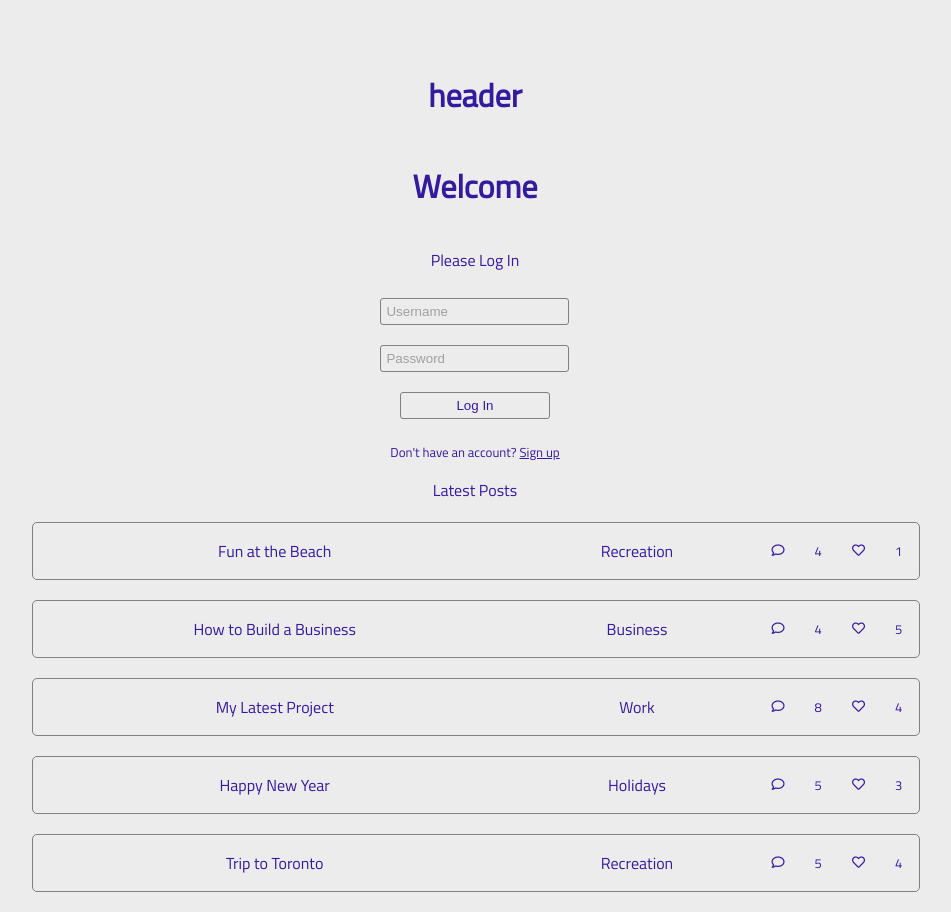
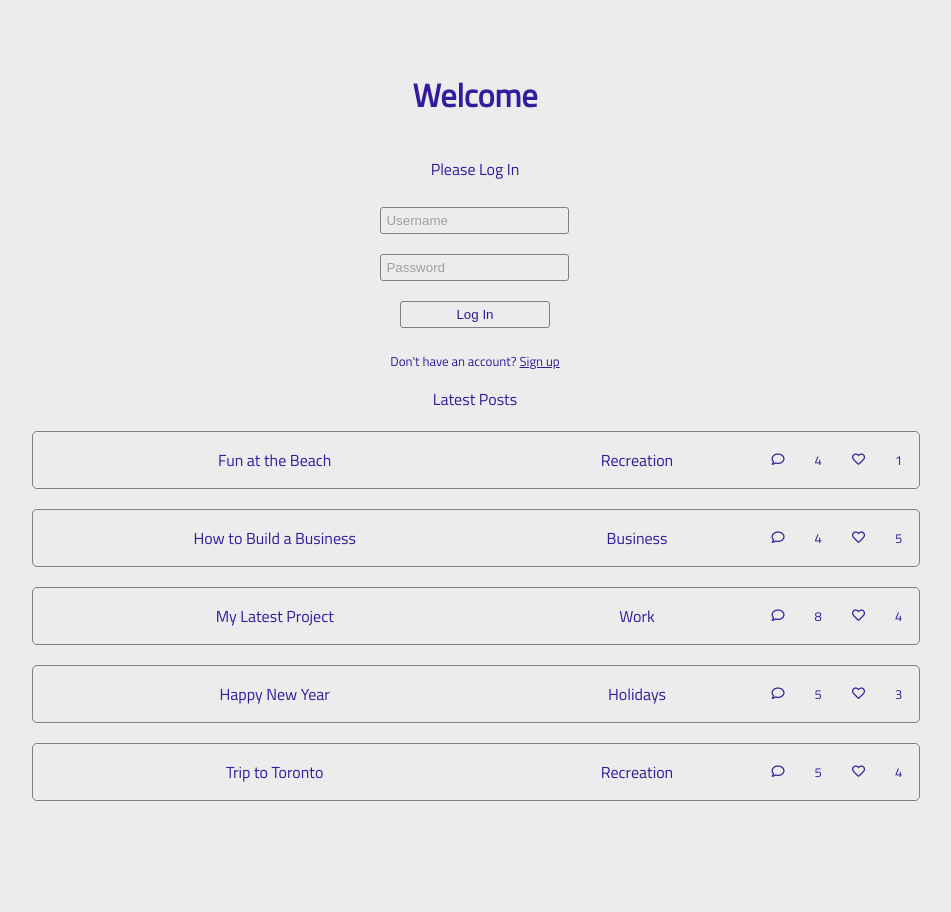
Before and after one commit to Katka44/Blog-App-React-Redux, a React (Create React App) app: page / in a window 1280 px wide. Shown: the whole page, without its empty margins (165-1116 px from the left). After the commit the page ends 821 px from the top, so only its background shows below. Built offline with nearby package versions, Linux system fonts and the light colour scheme.

Commit message:
first commit

```diff
--- a/package.json
+++ b/package.json
@@ -1,5 +1,5 @@
 {
-  "homepage": "http://Katka44.github.io/Int-assignment15",
+  "homepage": "https://github.com/Katka44/blog-live",
   "name": "assignment18",
   "version": "0.1.0",
   "private": true,
--- a/src/App.js
+++ b/src/App.js
@@ -260,7 +260,6 @@ class App extends Component {
 
         return (
             <div className="App">
-                <h1>header</h1>
                 <Route
                     exact
                     path={process.env.PUBLIC_URL + "/signUp" }
```
Also changed, not shown: 1 other file (tests, documents, lock files or other folders).
